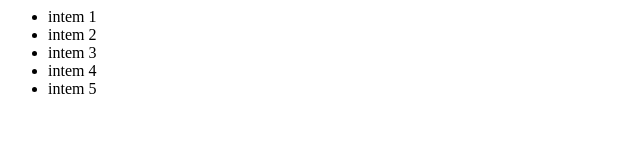
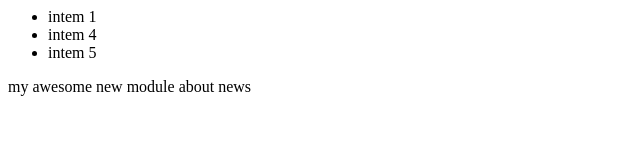
Before and after one commit to unleash51/Prelim-Exam, a plain HTML site: page index.html in a window 1280 px wide. Shown: the whole page, without its empty margins (0-640 px from the left). Drawn offline with Linux system fonts and the light colour scheme.

Commit message:
added news module

```diff
--- a/index.html
+++ b/index.html
@@ -3,11 +3,12 @@
 <module-one>
 <ul>
 	<li>intem 1</li>
-	<li>intem 2</li>
-	<li>intem 3</li>
 	<li>intem 4</li>
 	<li>intem 5</li>
 </ul>
 </module-one>
+<module-two>
+	<div> my awesome new module about news</div>
+</module-two>
 </body>
 </html>
```
